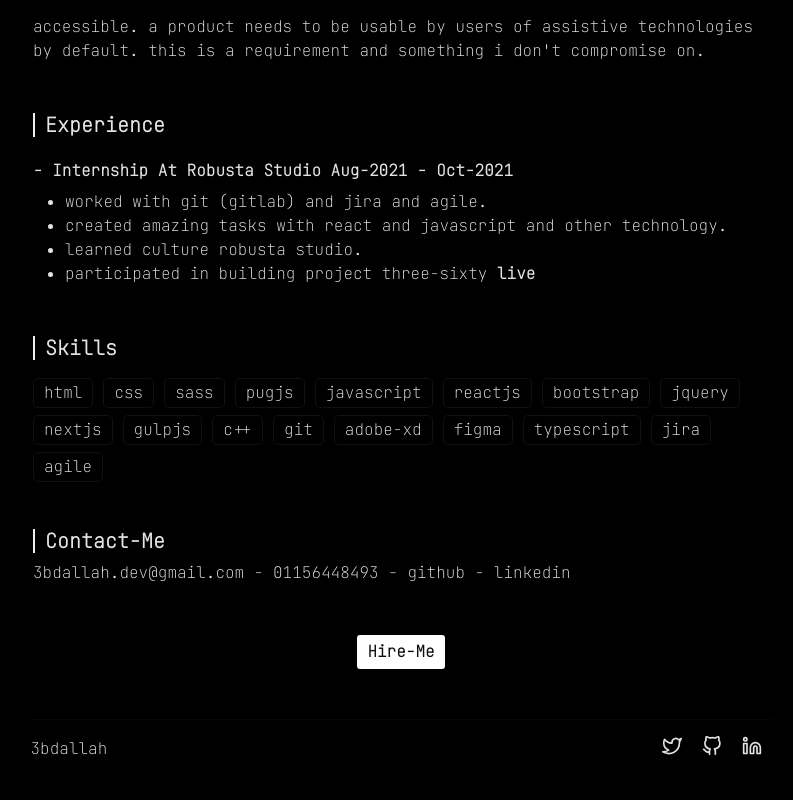
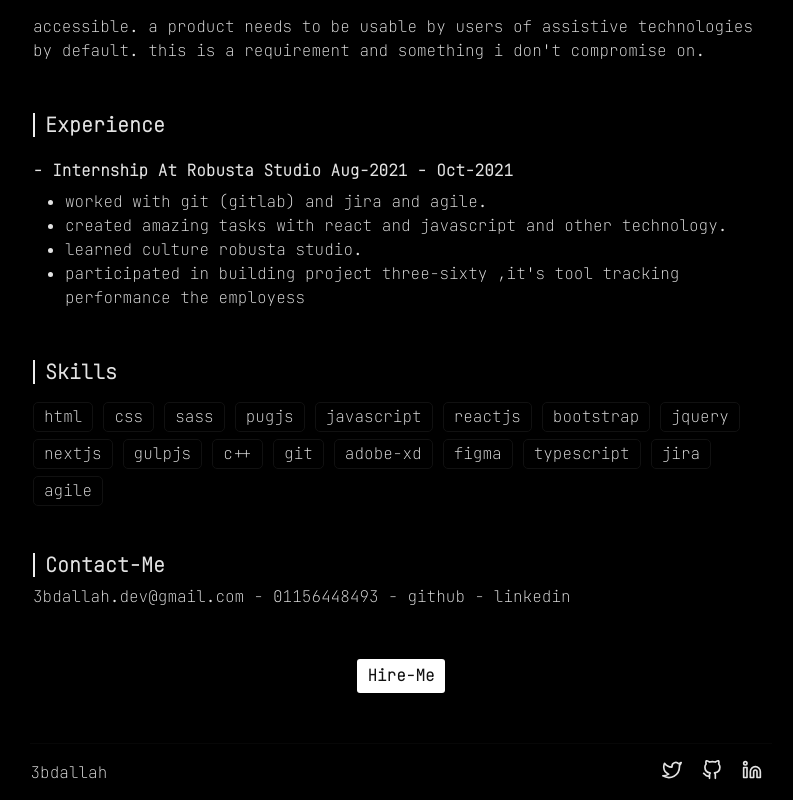
Before and after one commit to 3bdalah/3bdallah, a Next.js app: page / in a window 1280 px wide. Shown: the part 955-1755 px from the top of the page, without its empty margins (239-1032 px from the left). Before the commit the page ends 1731 px from the top, so only its background shows below. Built offline with nearby package versions, Linux system fonts and the light colour scheme.

Commit message:
update index.js remove link project three sixty

```diff
--- a/pages/index.js
+++ b/pages/index.js
@@ -47,7 +47,7 @@ export default function Home() {
                      <li>Worked with git (GitLab) and Jira and Agile.</li>
                      <li>Created amazing tasks with React and JavaScript and other technology.</li>
                      <li>Learned culture Robusta Studio.</li>
-                     <li>Participated in building project three-sixty <a className="link" href="https://three-sixty.vercel.app/login" >Live</a></li>
+                     <li>Participated in building project three-sixty ,it's tool tracking performance the employess</li>
                    </ul>
                 </div>
                 <div className="skills">
```
